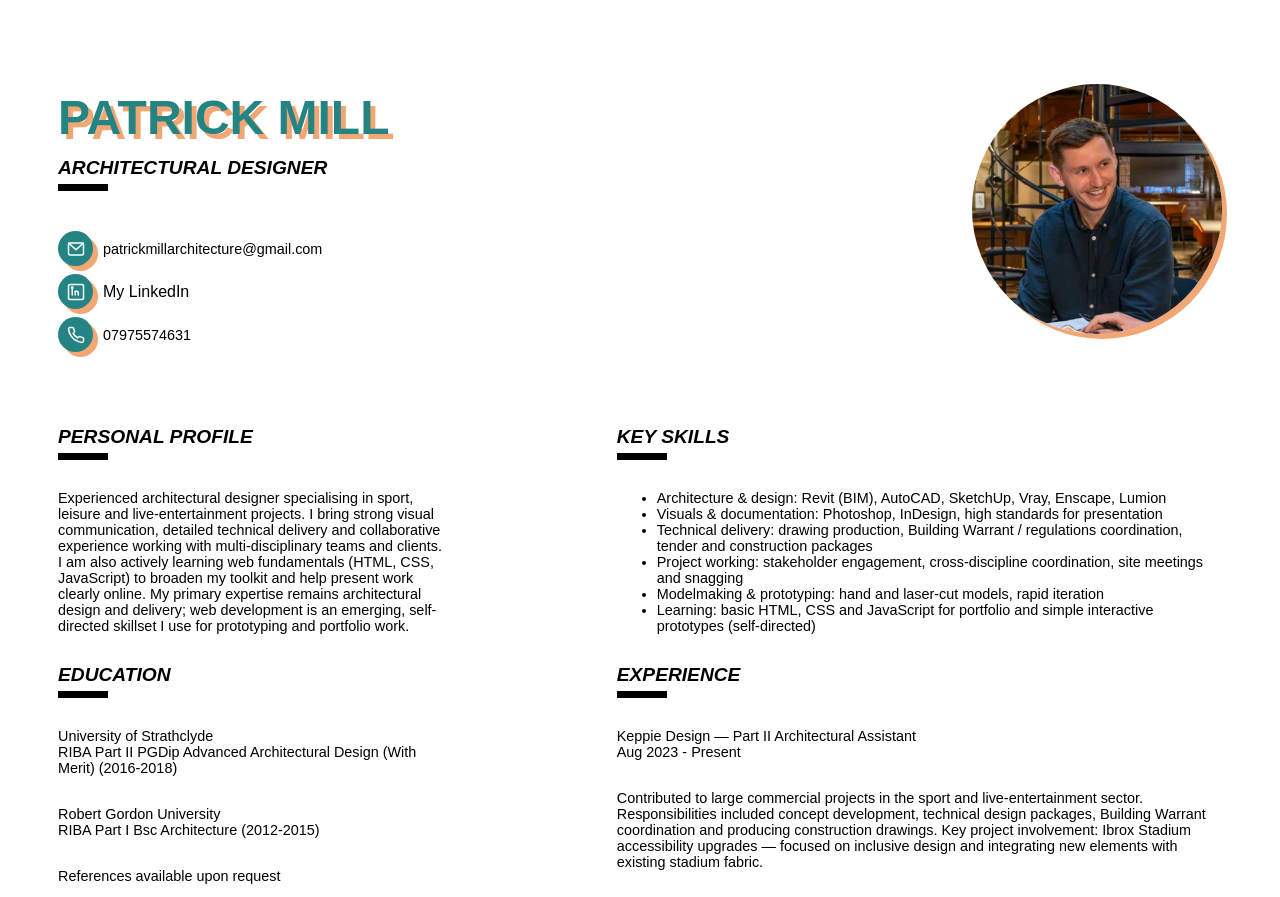
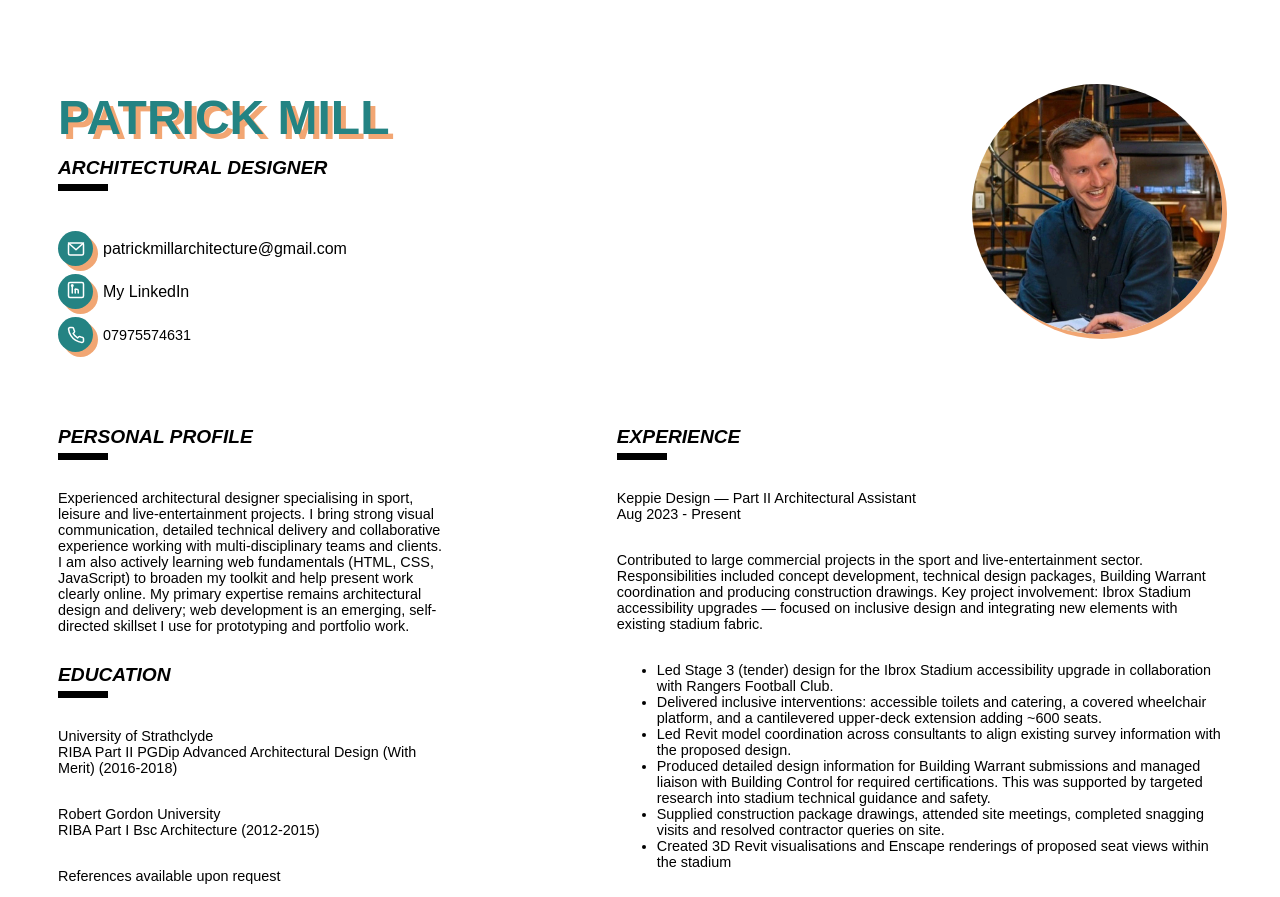
Before and after one commit to PatrickMill94/My-CV, a plain HTML site: page index.html in a window 1280 px wide. Shown: the top 897 px of the page. Drawn offline with Linux system fonts and the light colour scheme; a web font is replaced by a local one.

Commit message:
Revise contact links and enhance experience section
Updated contact information links and added detailed project contributions for the Ibrox Stadium accessibility upgrade.

```diff
--- a/index.html
+++ b/index.html
@@ -18,19 +18,27 @@
 
                 <div class="contact-info">
                     <div class="contact-item">
+                    <a
+                        class="email-link"
+                        href="mailto:patrickmillarchitecture@gmail.com?subject=Enquiry%20from%20CV"
+                        aria-label="Email Patrick Mill"
+                        title="Email Patrick Mill"
+                    >
                         <div class="icon-circle">
-                            <!-- Email Icon -->
+                        <!-- Email Icon (same SVG you already have) -->
                         <svg xmlns="http://www.w3.org/2000/svg" viewBox="0 0 24 24"  fill="none" stroke="white" stroke-width="2" stroke-linecap="round" stroke-linejoin="round">
                             <rect x="2" y="4" width="20" height="16" rx="2" ry="2"/>
                             <polyline points="2,4 12,13 22,4"/>
                         </svg>
                         </div>
-                        <p class="body-text">patrickmillarchitecture@gmail.com</p>
+                        <span class="body-text">patrickmillarchitecture@gmail.com</span>
+                    </a>
                     </div>
 
                     <div class="contact-item">
                         <div class="icon-circle">
                             <!-- LinkedIn Icon -->
+                                <a href="https://www.linkedin.com/in/patrick-mill-655874166/">
                                 <svg xmlns="http://www.w3.org/2000/svg" viewBox="0 0 24 24"  fill="none" stroke="white" stroke-width="2" stroke-linecap="round" stroke-linejoin="round">
                                     <rect x="2" y="2" width="20" height="20" rx="2"/>
                                     <line x1="7" y1="8" x2="7" y2="16"/>
@@ -38,6 +46,7 @@
                                     <path d="M11 11h2a2 2 0 0 1 2 2v3"/>
                                     <line x1="11" y1="16" x2="11" y2="11"/>
                                 </svg>
+                            </a>
                         </div>
                         <a class="body-text" href="https://www.linkedin.com/in/patrick-mill-655874166/" target="_blank">My LinkedIn</a>
                     </div>
@@ -81,10 +90,6 @@
 
                     <p class="body-ref">References available upon request</p>
                 </div>
-            </div>
-
-            <!-- Right Column -->
-            <div class="container-right">
                  <div class="skills-strengths">
                     <h2 class="heading">KEY SKILLS</h2>
                     <ul class="body-text">
@@ -96,7 +101,10 @@
                         <li>Learning: basic HTML, CSS and JavaScript for portfolio and simple interactive prototypes (self-directed)</li>
                     </ul>
                 </div>
+            </div>
 
+            <!-- Right Column -->
+            <div class="container-right">
                 <div class="experience">
                     <h2 class="heading">EXPERIENCE </h2>
 
@@ -104,8 +112,14 @@
                     <p class="body-text">Aug 2023 - Present</p>
                     <p class="body-text">
                         Contributed to large commercial projects in the sport and live-entertainment sector. Responsibilities included concept development, technical design packages, Building Warrant coordination and producing construction drawings. Key project involvement: Ibrox Stadium accessibility upgrades — focused on inclusive design and integrating new elements with existing stadium fabric.
-                    </p>
-
+                     <ul class="body-text">
+                        <li>Led Stage 3 (tender) design for the Ibrox Stadium accessibility upgrade in collaboration with Rangers Football Club.</li>
+                        <li>Delivered inclusive interventions: accessible toilets and catering, a covered wheelchair platform, and a cantilevered upper-deck extension adding ~600 seats.</li>
+                        <li>Led Revit model coordination across consultants to align existing survey information with the proposed design.</li>
+                        <li>Produced detailed design information for Building Warrant submissions and managed liaison with Building Control for required certifications. This was supported by targeted research into stadium technical guidance and safety.</li>
+                        <li>Supplied construction package drawings, attended site meetings, completed snagging visits and resolved contractor queries on site.</li>
+                        <li>Created 3D Revit visualisations and Enscape renderings of proposed seat views within the stadium</li>
+                    </ul>
                     <p class="body-bold">UNUM Partnership — Part II Architectural Assistant</p>
                     <p class="body-text">Jan 2019 - Jul 2023</p>
                     <p class="body-text">
@@ -122,7 +136,7 @@
         </div>
     </div>
 
-    <footer>
+    <footer class="body-text">
         <p>© 2025 Patrick Mill</p>
     </footer>
 </body>
```
Lines whose indentation alone changed are shown as unchanged.
